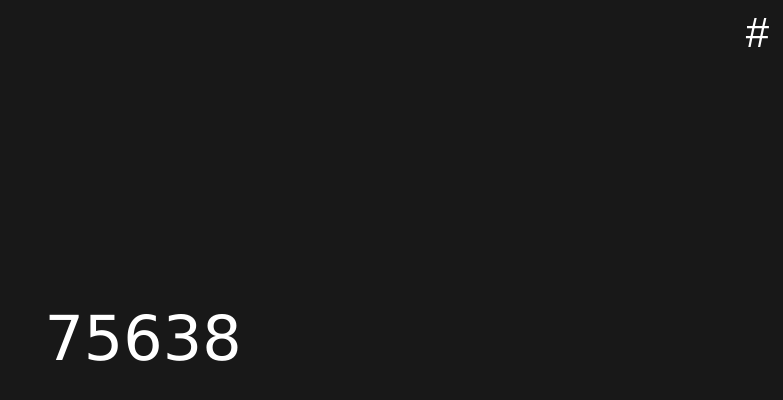
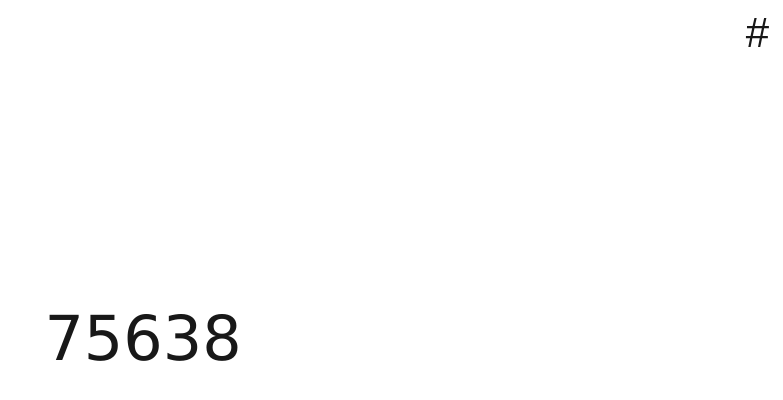
Before and after one commit to GabrielHonegger/SecondsToEndDay, a plain HTML site: page index.html in a window 1280 px wide. Shown: the whole page, without its empty margins (497-1280 px from the left). Drawn offline with Linux system fonts and the light colour scheme.

Commit message:
fix starting theme(white)

```diff
--- a/index.html
+++ b/index.html
@@ -6,7 +6,7 @@
     <title>Countdown Day</title>
     <style>
         body {
-            background-color: rgb(24, 24, 24);
+            background-color: white;
         }
 
         #counter {
@@ -16,7 +16,7 @@
             font-size: 62px;
             text-align: center;
             height: 70vh;
-            color: white;
+            color: #181818;
             align-items: center;
         }
 
@@ -27,7 +27,7 @@
 
         button {
             background-color: transparent;
-            color: white;
+            color: #181818;
             border: none;
             font-size: 42px;
             cursor: pointer;
```
